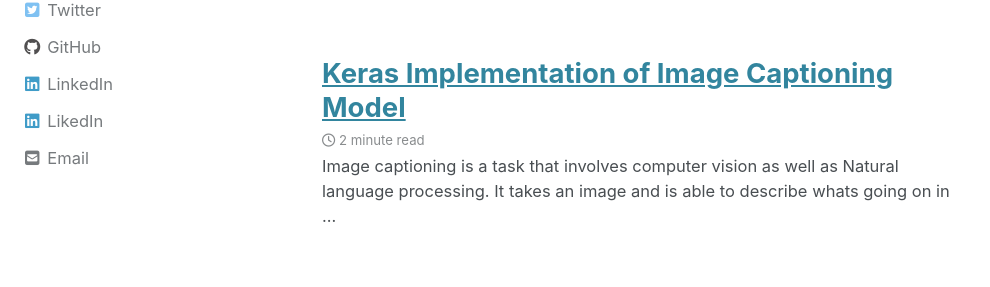
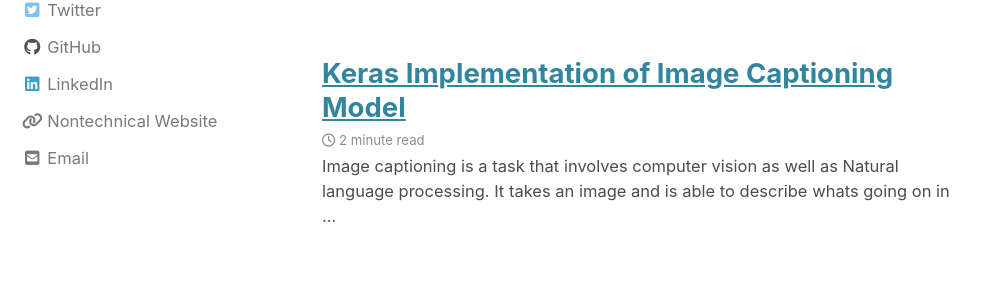
Before and after one commit to Faizan-E-Mustafa/Faizan-E-Mustafa.github.io, a Jekyll site: the page built from index.html, in a window 1280 px wide and 900 px high, scrolled down 722 px. Shown: the part 337-624 px from the top of the window, without its empty margins (0-990 px from the left). Built offline with Jekyll 4.4.1, drawn with Linux system fonts in a browser that asks for light colours; cached includes are drawn as plain includes; nearby versions of some CDN libraries; the list of posts is cut into pages by our own code.

Commit message:
add blog link

```diff
--- a/_config.yml
+++ b/_config.yml
@@ -134,9 +134,9 @@ author:
     - label: "LinkedIn"
       icon: "fab fa-fw fa-linkedin"
       url: "https://www.linkedin.com/in/faizan-e-mustafa-320b79156/"
-    - label: "LikedIn"
-      icon: "fab fa-fw fa-linkedin"
-      url: "https://www.linkedin.com/in/faizan-e-mustafa-320b79156/"
+    - label: "Nontechnical Website"
+      icon: "fas fa-fw fa-link"
+      url: "https://femustafa.github.io/"
 
 
 
```
